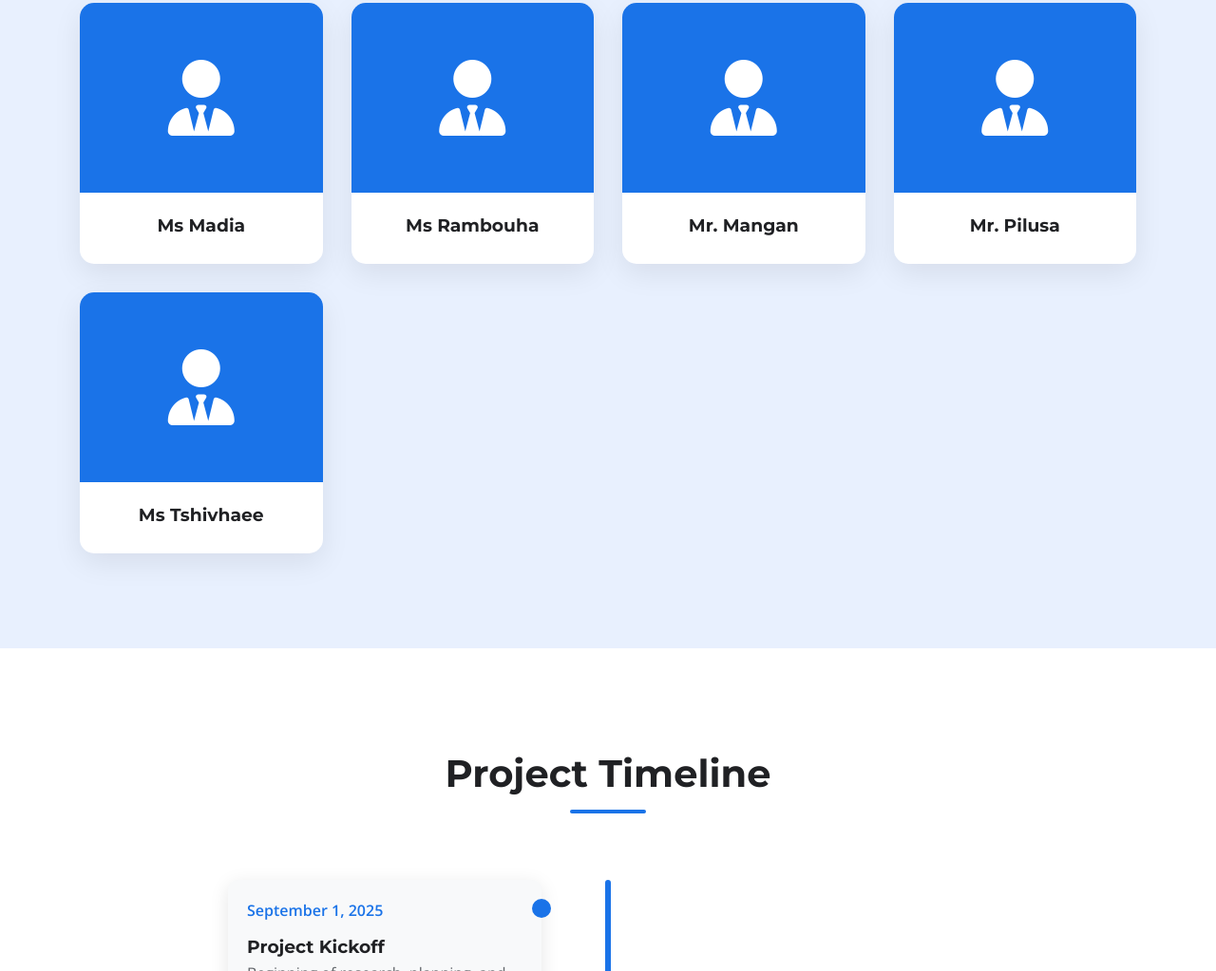
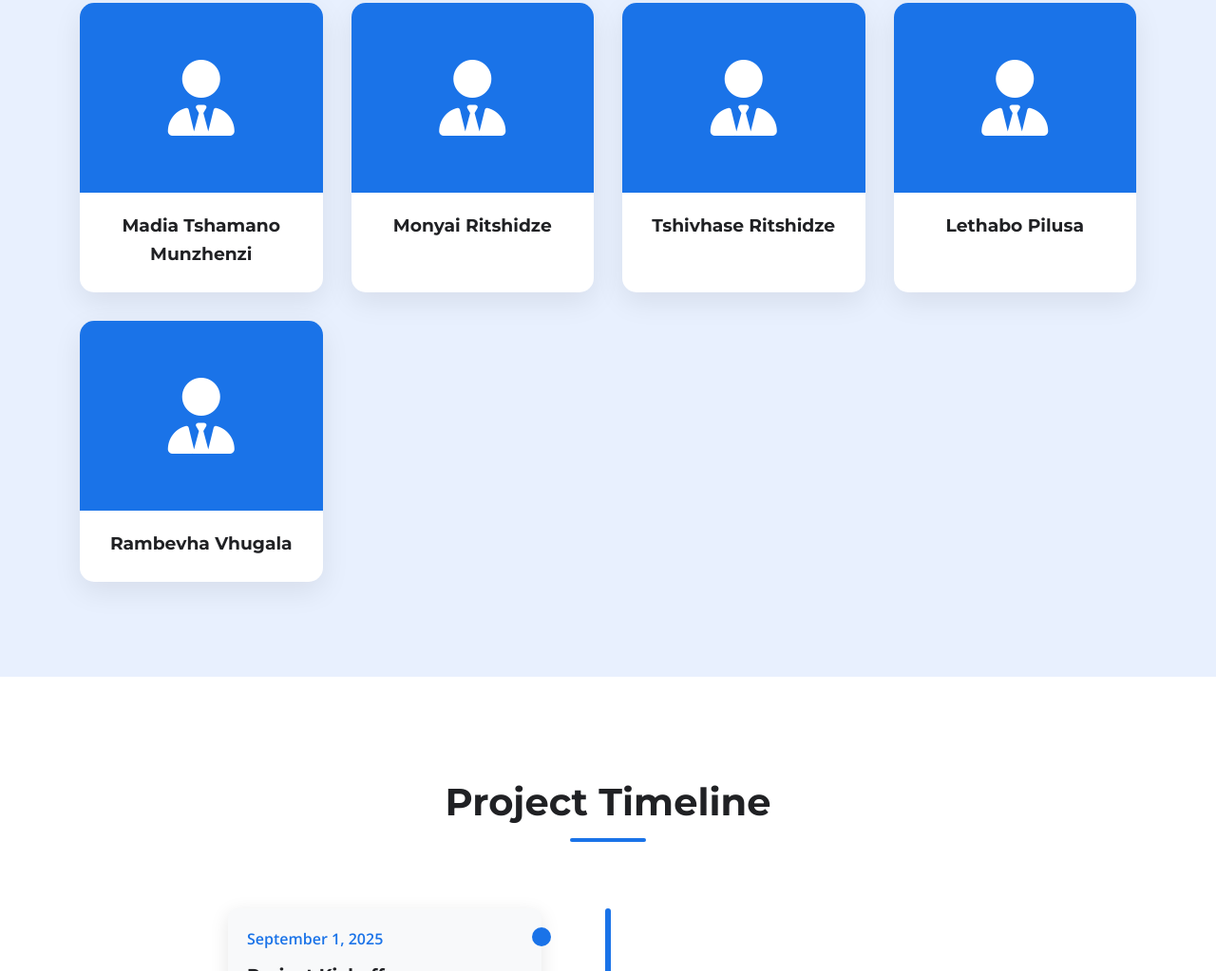
Before and after one commit to Nyathi-Vutivi/Varsity-Ventures, a plain HTML site: page index.html in a window 1280 px wide. Shown: the part 1925-2948 px from the top of the page at 95% size. Drawn offline with nearby package versions, Linux system fonts and the light colour scheme.

Commit message:
Update index.html

```diff
--- a/index.html
+++ b/index.html
@@ -750,7 +750,7 @@
                         <i class="fas fa-user-tie"></i>
                     </div>
                     <div class="member-info">
-                        <h3>Ms Madia</h3>
+                        <h3> Madia Tshamano Munzhenzi</h3>
 
                     </div>
                 </div>
@@ -759,7 +759,7 @@
                         <i class="fas fa-user-tie"></i>
                     </div>
                     <div class="member-info">
-                        <h3>Ms Rambouha</h3>
+                        <h3>Monyai Ritshidze</h3>
 
                     </div>
                 </div>
@@ -768,7 +768,7 @@
                         <i class="fas fa-user-tie"></i>
                     </div>
                     <div class="member-info">
-                        <h3>Mr. Mangan</h3>
+                        <h3>Tshivhase Ritshidze</h3>
 
                     </div>
                 </div>
@@ -777,7 +777,7 @@
                         <i class="fas fa-user-tie"></i>
                     </div>
                     <div class="member-info">
-                        <h3>Mr. Pilusa</h3>
+                        <h3>Lethabo Pilusa</h3>
 
                     </div>
                 </div>
@@ -786,7 +786,7 @@
                         <i class="fas fa-user-tie"></i>
                     </div>
                     <div class="member-info">
-                        <h3>Ms Tshivhaee</h3>
+                        <h3>Rambevha Vhugala</h3>
 
                     </div>
                 </div>
```
